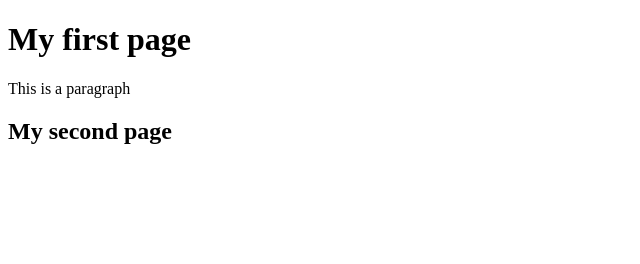
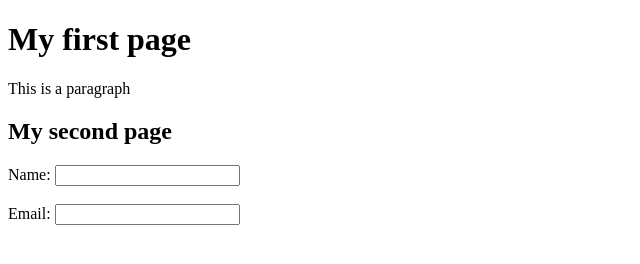
Before and after one commit to markmogere/netics, a plain HTML site: page index.html in a window 1280 px wide. Shown: the whole page, without its empty margins (0-640 px from the left). Drawn offline with Linux system fonts and the light colour scheme.

Commit message:
Added some form fields to my container

```diff
--- a/index.html
+++ b/index.html
@@ -10,6 +10,13 @@
     <p>This is a paragraph</p>
     <div class="container">
         <h2>My second page</h2>
+        <form action="submit" method="post">
+            <label for="name">Name:</label>
+            <input type="text" id="name" name="name"><br><br>
+            <label for="email">Email:</label>
+            <input type="email" id="email" name="email"><br><br>
+
+        </form>
     </div>
 
 </body>
```
